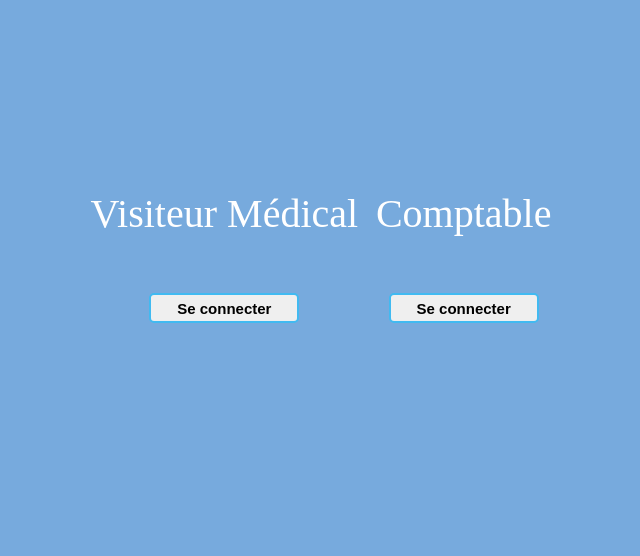
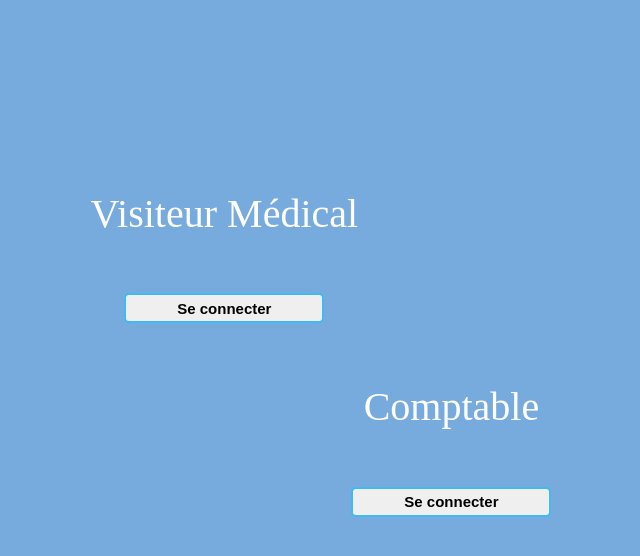
Before and after one commit to Elouan-Callec/GSB, a PHP site: page / in a window 1280 px wide. Shown: the part 148-704 px from the top of the page, without its empty margins (319-959 px from the left). Run offline with PHP 8.4, Linux system fonts and the light colour scheme.

Commit message:
ajustement de la taille des boutons

```diff
--- a/GSB_frais/style/style.css
+++ b/GSB_frais/style/style.css
@@ -11,7 +11,7 @@ body#accueil {
 }
 
 .bouton {
-    width: 150px;
+    width: 200px;
     height: 30px;
     border-radius: 5px;
     border: solid;
@@ -31,6 +31,18 @@ body#accueil {
     margin-left: auto;
     margin-right: auto
 }
+
+.titrePage {
+    font-size: 40px;
+    margin: auto;
+}
+
+#titrePageGestionFrais {
+    font-weight: bold;
+}
+
+
+/* Alignement sur la page */
 
 .gauche {
     float: left;
@@ -59,15 +71,6 @@ body#accueil {
     margin: 1px 1px;
     padding: 1px;
     text-align: center;
-}
-
-.titrePage {
-    font-size: 40px;
-    margin: auto;
-}
-
-#titrePageGestionFrais {
-    font-weight: bold;
 }
 
 
```
